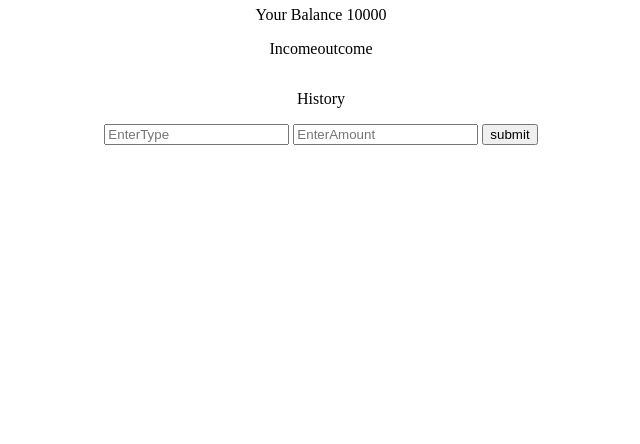
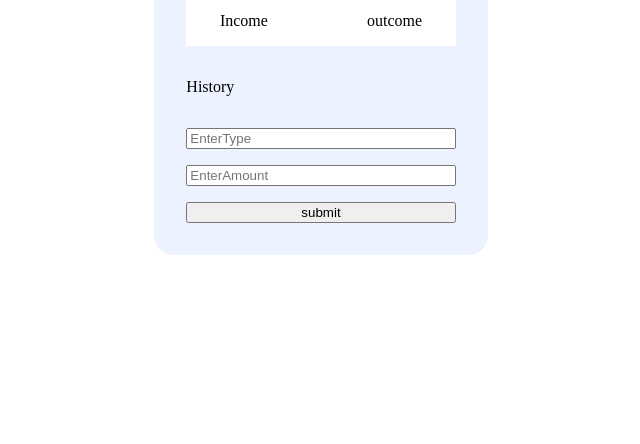
Before and after one commit to ArunprakashLfs/expence-Tracker, a plain HTML site: page index.html in a window 1280 px wide. Shown: the part 372-816 px from the top of the page, without its empty margins (327-967 px from the left). Drawn offline with Linux system fonts and the light colour scheme.

Commit message:
added basic css

```diff
--- a/style.css
+++ b/style.css
@@ -7,13 +7,30 @@ body{
     align-items: center;
 }
 .card{
+    background-color: #ECF2FF;
+    padding: 2rem;
+    border-radius: 1.25rem;
     display: flex;
     flex-direction: column;
     justify-content: center;
-    align-items: center;
+    gap: 1rem;
+}
+.total{
+    background-color: #fff;
+    display: flex;
+    flex-direction: column;
+    justify-content: flex-start;
+    align-items: flex-start;
 }
 .income-outcome-container{
+    background-color: #fff;
     display: flex;
-    flex-direction: row;
-    justify-content: space-evenly;
+    align-content: space-around;
+    justify-content: space-around;
+    gap: 2rem;
 }
+.input-container{
+    display: flex;
+    flex-direction: column;
+    gap: 1rem;
+}
```
